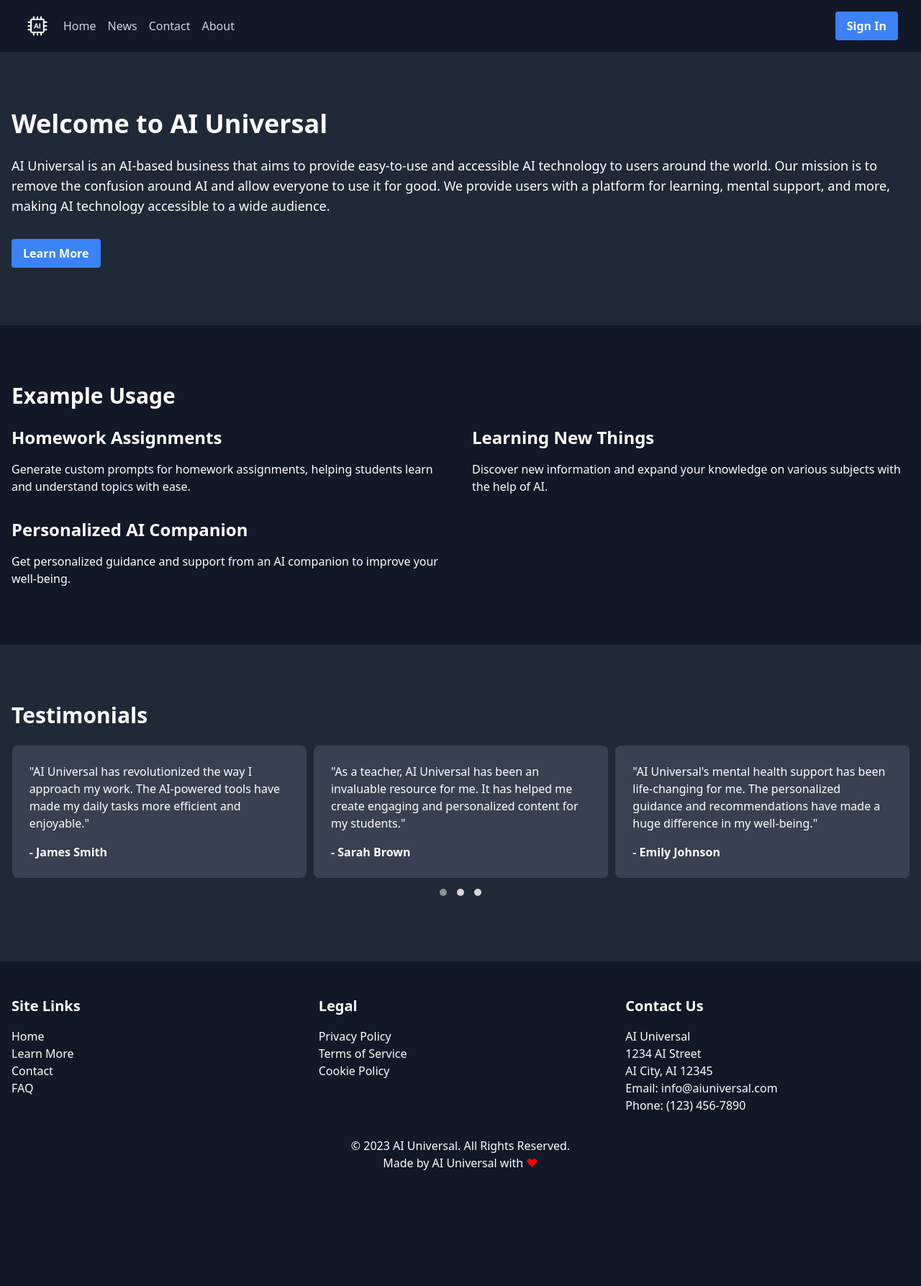
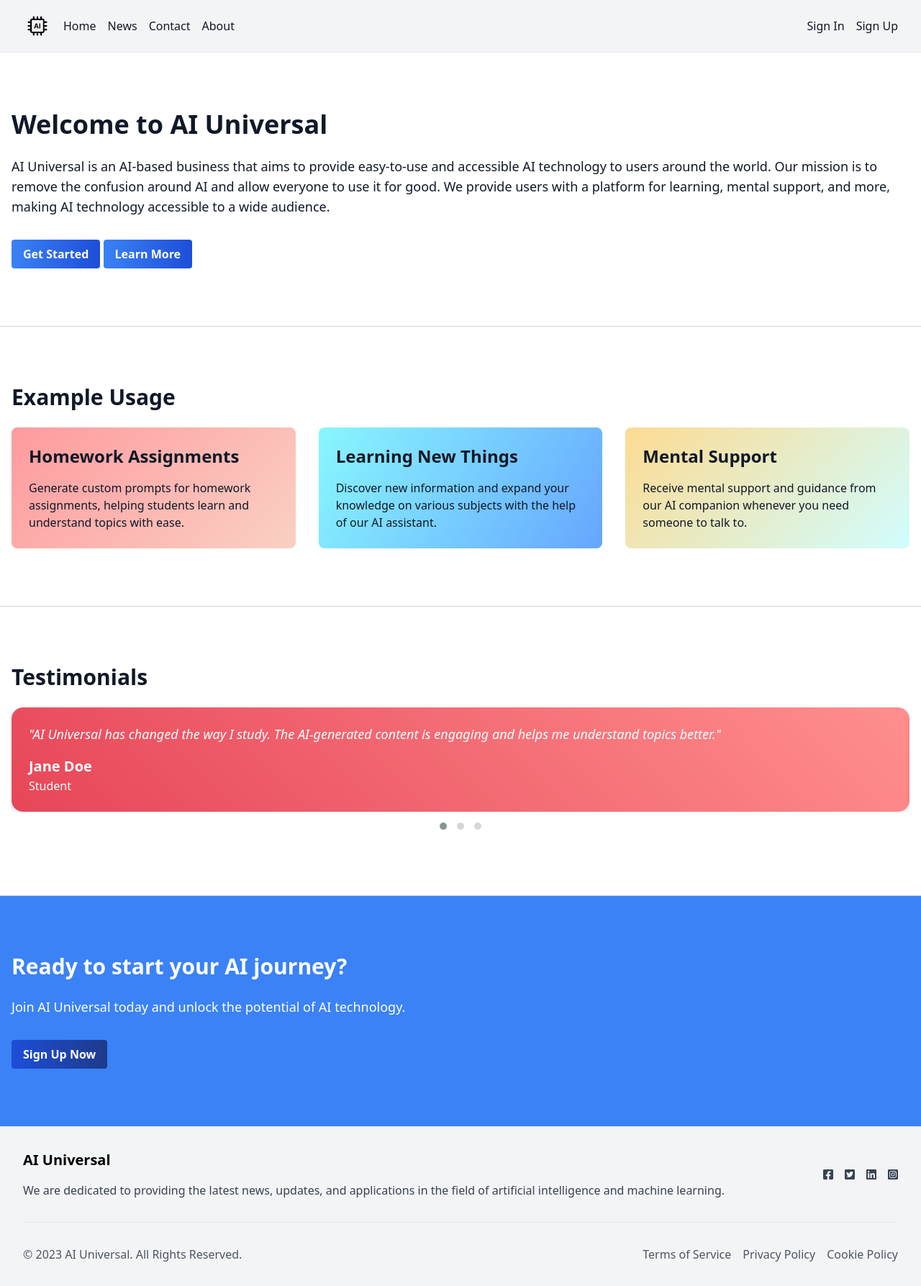
Before and after one commit to AI-Universal-Group/AI-Universal-Website, a Flask app: page / in a window 1280 px wide. Shown: the whole page at 72% size. Before the commit the page ends 1626 px from the top, so only its background shows below. Run offline with Flask 3, Linux system fonts and the light colour scheme; some libraries are stand-ins or nearby versions.

Commit message:
Complete site redesign

```diff
--- a/static/css/base.css
+++ b/static/css/base.css
@@ -1,9 +1,38 @@
+html,
+body {
+    height: 100%;
+}
+
+body {
+    display: flex;
+    flex-direction: column;
+}
+
+main {
+    flex: 1;
+}
+
+footer {
+    flex-shrink: 0;
+}
+
+
+/* Styles for back-to-top button, which is initially hidden */
+
 #backToTopBtn {
+
+    /* Hides the button */
     display: none;
+
+    /* Positioning */
     position: fixed;
     bottom: 20px;
     right: 20px;
+
+    /* Layering */
     z-index: 100;
+
+    /* Styling */
     border: none;
     outline: none;
     background-color: #007BFF;
@@ -14,8 +43,14 @@
     font-size: 18px;
     opacity: 0.7;
     transition: opacity 0.3s;
+
 }
 
+/* Style changes when the user hovers over the button */
+
 #backToTopBtn:hover {
+
+    /* Makes the button more visible */
     opacity: 1;
+
 }
--- a/static/css/home.css
+++ b/static/css/home.css
@@ -3,15 +3,49 @@
     max-width: 1280px;
 }
 
-.example-usage,
-.testimonial {
-    opacity: 0;
-    transform: translateY(50px);
-    transition: all 0.5s ease-in-out;
+/* Gradients for example usage boxes */
+.example-usage:nth-child(1) {
+    background: linear-gradient(135deg, #ff9a9e 0%, #fad0c4 99%, #fad0c4 100%);
 }
 
-.example-usage.visible,
-.testimonial.visible {
-    opacity: 1;
-    transform: translateY(0);
+.example-usage:nth-child(2) {
+    background: linear-gradient(120deg, #89f7fe 0%, #66a6ff 100%);
 }
+
+.example-usage:nth-child(3) {
+    background: linear-gradient(135deg, #fddb92 0%, #d1fdff 100%);
+}
+
+.testimonial-item {
+    padding: 1.5rem;
+    border-radius: 1rem;
+    box-shadow: 0 4px 6px rgba(0, 0, 0, 0.1);
+    color: white;
+}
+
+.testimonial-text {
+    font-size: 1.125rem;
+    font-style: italic;
+    margin-bottom: 1rem;
+}
+
+.testimonial-name {
+    font-size: 1.25rem;
+    font-weight: bold;
+}
+
+.testimonial-position {
+    font-size: 1rem;
+}
+
+.gradient-1 {
+    background-image: linear-gradient(45deg, #E74658, #FF8F8F);
+}
+
+.gradient-2 {
+    background-image: linear-gradient(45deg, #5CC6B6, #A5D6CC);
+}
+
+.gradient-3 {
+    background-image: linear-gradient(45deg, #82A8D1, #E2E2E2);
+}
--- a/static/js/base.js
+++ b/static/js/base.js
@@ -1,3 +1,4 @@
+$(function () {
     // Define $buoop using object shorthand notation
     const $buoop = {
         required: { e: -3, f: -3, o: -3, s: -1, c: -3 },
@@ -7,28 +8,24 @@ const $buoop = {
     };
 
     // Use jQuery to load BrowserUpdate script and attach it to the body
-$(function () {
-    $('body').append('<script src="//browser-update.org/update.min.js"></script>');
-});
+    $('body').append('<script defer src="//browser-update.org/update.min.js"></script>');
 
     // Use jQuery to update all elements with class "current-year" with the current year
-$(function () {
     const currentYear = new Date().getFullYear();
     $('.current-year').text(currentYear);
-});
 
     // Use jQuery to toggle the display of the back to top button based on scroll position
-$(function () {
+    const $backToTopBtn = $('#backToTopBtn');
     $(window).scroll(function () {
         if ($(this).scrollTop() > 20) {
-            $('#backToTopBtn').fadeIn();
+            $backToTopBtn.fadeIn();
         } else {
-            $('#backToTopBtn').fadeOut();
+            $backToTopBtn.fadeOut();
         }
     });
 
     // Use jQuery to animate scrolling to the top on click of the back to top button
-    $('#backToTopBtn').click(function () {
+    $backToTopBtn.click(function () {
         $('body,html').animate({
             scrollTop: 0
         }, 600);
--- a/static/js/home.js
+++ b/static/js/home.js
@@ -1,45 +1,6 @@
-// Scroll animation for homepage
-$(document).ready(function () {
-    const elementsToAnimate = $('.example-usage, .testimonial');
-
-    function checkVisibility() {
-        const windowHeight = $(window).height();
-        const windowTop = $(window).scrollTop();
-        const windowBottom = windowTop + windowHeight;
-
-        elementsToAnimate.each(function () {
-            const element = $(this);
-
-            // Skip the element if it has already been animated
-            if (element.hasClass('animated')) {
-                return;
-            }
-
-            const elementHeight = element.outerHeight();
-            const elementTop = element.offset().top;
-            const elementBottom = elementTop + elementHeight;
-
-            if (elementBottom >= windowTop && elementTop <= windowBottom) {
-                element.addClass('visible animated');
-            }
-        });
-    }
-
-    checkVisibility();
-
-    // Debounce the scroll event to improve performance
-    let debounceTimer;
-    $(window).on('scroll', function () {
-        clearTimeout(debounceTimer);
-        debounceTimer = setTimeout(checkVisibility, 10);
-    });
-});
-
-// Initialize the testimonials carousel
-$(document).ready(function () {
+$(document).ready(() => {
     $('.owl-carousel').owlCarousel({
-        items: 3,
-        margin: 10,
+        items: 1,
         loop: true,
         autoplay: true,
         autoplayTimeout: 5000,
@@ -48,5 +9,11 @@ $(document).ready(function () {
         dots: true,
         animateOut: 'fadeOut',
         smartSpeed: 450
-    })
+    });
+
+    AOS.init();
+
+    window.addEventListener('resize', function () {
+        AOS.refresh();
+    });
 });
--- a/static/js/learn_more.js
+++ b/static/js/learn_more.js
@@ -1,3 +1,9 @@
 $(document).ready(() => {
+    /* Initialize AOS */
     AOS.init();
+
+    /* Refresh AOS on window resize */
+    window.addEventListener('resize', function () {
+        AOS.refresh();
+    });
 });
--- a/templates/base.html
+++ b/templates/base.html
@@ -16,6 +16,8 @@
     <!-- End Google Tag Manager -->
     <meta charset="UTF-8" />
     <title>{% block title %}{% endblock %} - AI Universal</title>
+    <link rel="preconnect" href="https://fonts.gstatic.com">
+    <link href="https://fonts.googleapis.com/css2?family=Inter:wght@400;600;700&display=swap" rel="stylesheet">
     <link rel="stylesheet" href="https://unpkg.com/tailwindcss@^1.0/dist/tailwind.min.css" />
     <link rel="stylesheet" href="https://cdnjs.cloudflare.com/ajax/libs/font-awesome/6.4.0/css/all.min.css"
         integrity="sha512-iecdLmaskl7CVkqkXNQ/ZH/XLlvWZOJyj7Yy7tcenmpD1ypASozpmT/E0iPtmFIB46ZmdtAc9eNBvH0H/ZpiBw=="
@@ -24,97 +26,84 @@
     {% block head %}{% endblock %}
 </head>
 
-<body class="bg-gray-800">
+<body class="bg-white font-inter">
     <!-- Google Tag Manager (noscript) -->
     <noscript><iframe src="https://www.googletagmanager.com/ns.html?id=GTM-MW6SP46" height="0" width="0"
             style="display:none;visibility:hidden"></iframe></noscript>
     <!-- End Google Tag Manager (noscript) -->
     <!-- Navigation Bar-->
-    <nav class="flex justify-between items-center py-4 px-8 bg-gray-900 text-gray-300">
+    <nav class="flex justify-between items-center py-4 px-8 bg-gray-100 text-gray-900 border-b border-gray-200">
         <div class="flex items-center">
             <a href="/">
                 <img src="{{ url_for('static', filename='images/nav_logo.png') }}" alt="Logo" class="h-10 mr-4" />
             </a>
-            <ul class="flex">
-                <li class="mr-4"><a href="#" class="hover:text-white">Home</a></li>
-                <li class="mr-4"><a href="#" class="hover:text-white">News</a></li>
-                <li class="mr-4"><a href="#" class="hover:text-white">Contact</a></li>
-                <li class="mr-4"><a href="#" class="hover:text-white">About</a></li>
+        </div>
+        <div class="flex-auto">
+            <ul class="flex mx-auto">
+                <li class="mr-4"><a href="#" class="hover:text-blue-600">Home</a></li>
+                <li class="mr-4"><a href="#" class="hover:text-blue-600">News</a></li>
+                <li class="mr-4"><a href="#" class="hover:text-blue-600">Contact</a></li>
+                <li class="mr-4"><a href="#" class="hover:text-blue-600">About</a></li>
             </ul>
         </div>
         <div class="flex items-center">
-            {% if user == None %}
-            <!-- Sign-in button when user is not logged in -->
-            <button
-                class="bg-blue-500 hover:bg-blue-700 text-white font-bold py-2 px-4 rounded focus:outline-none focus:shadow-outline"
-                id="signinButton" onclick="location.href='/login'">Sign In</button>
-            {% else %}
-            <!-- User account data when user is logged in -->
-            <div class="p-2 text-center md:text-left text-sm font-semibold border rounded-lg mr-3 w-full md:w-auto">69
-                Credits</div>
-            <button
-                class="px-4 py-2 font-semibold text-white bg-blue-500 rounded-lg focus:outline-none focus:shadow-outline hover:bg-blue-700"
-                onclick="location.href='#'">Account</button>
-            {% endif %}
+            <a href="#" class="text-gray-900 hover:text-blue-600 mr-4">Sign In</a>
+            <a href="#" class="text-gray-900 hover:text-blue-600">Sign Up</a>
         </div>
     </nav>
+    <!-- End Navigation Bar -->
 
-    {% block body %}{% endblock %}
+    <!-- Main Content -->
+    <main>
+        {% block body %}{% endblock %}
+    </main>
+    <!-- End Main Content -->
 
-    <footer class="bg-gray-900 text-white py-12">
-        <div class="container mx-auto px-4">
-            <div class="grid grid-cols-1 md:grid-cols-3 gap-8">
-                <!-- Site links -->
+    <!-- Footer -->
+    <footer class="bg-gray-100 border-t border-gray-200">
+        <div class="container mx-auto py-8 px-8">
+            <div class="flex justify-between items-center">
                 <div>
-                    <h3 class="text-xl font-bold mb-4">Site Links</h3>
-                    <ul>
-                        <li><a href="/">Home</a></li>
-                        <li><a href="/learn-more">Learn More</a></li>
-                        <li><a href="/contact">Contact</a></li>
-                        <li><a href="/faq">FAQ</a></li>
-                    </ul>
+                    <h3 class="text-xl font-semibold mb-4">AI Universal</h3>
+                    <p class="text-gray-700">We are dedicated to providing the latest news, updates, and applications in
+                        the field of artificial intelligence and machine learning.</p>
                 </div>
-                <!-- Legal links -->
-                <div>
-                    <h3 class="text-xl font-bold mb-4">Legal</h3>
-                    <ul>
-                        <li><a href="/policy/privacy">Privacy Policy</a></li>
-                        <li><a href="/policy/terms_of_service">Terms of Service</a></li>
-                        <li><a href="/policy/cookies">Cookie Policy</a></li>
-                    </ul>
-                </div>
-                <!-- Contact information -->
-                <div>
-                    <h3 class="text-xl font-bold mb-4">Contact Us</h3>
-                    <p>
-                        AI Universal<br>
-                        1234 AI Street<br>
-                        AI City, AI 12345
-                    </p>
-                    <p>Email: info@aiuniversal.com</p>
-                    <p>Phone: (123) 456-7890</p>
+                <div class="flex">
+                    <a href="#" class="mr-4 text-gray-700 hover:text-blue-600"><i
+                            class="fab fa-facebook-square"></i></a>
+                    <a href="#" class="mr-4 text-gray-700 hover:text-blue-600"><i class="fab fa-twitter-square"></i></a>
+                    <a href="#" class="mr-4 text-gray-700 hover:text-blue-600"><i class="fab fa-linkedin"></i></a>
+                    <a href="#" class="text-gray-700 hover:text-blue-600"><i class="fab fa-instagram-square"></i></a>
                 </div>
             </div>
-            <!-- Copyright and Made by AI Universal -->
-            <div class="text-center mt-8">
-                <p>&copy; <span class="current-year"></span> AI Universal. All Rights Reserved.</p>
-                <p>Made by AI Universal with <span style="color: red;">♥</span></p>
+            <hr class="my-8">
+            <div class="flex justify-between items-center">
+                <p class="text-gray-600">&copy; <span class="current-year"></span> AI Universal. All Rights Reserved.
+                </p>
+                <ul class="flex">
+                    <li class="mr-4"><a href="/policy/terms_of_service" class="text-gray-600 hover:text-blue-600">Terms
+                            of Service</a></li>
+                    <li class="mr-4"><a href="/policy/privacy" class="text-gray-600 hover:text-blue-600">Privacy
+                            Policy</a></li>
+                    <li><a href="/policy/cookies" class="text-gray-600 hover:text-blue-600">Cookie
+                            Policy</a></li>
+                </ul>
             </div>
         </div>
     </footer>
+    <!-- End Footer -->
 
     <!-- Back to top button -->
     <button id="backToTopBtn"
         class="hidden fixed bottom-8 right-8 w-12 h-12 rounded-full bg-blue-500 text-white focus:outline-none focus:shadow-outline hover:bg-blue-700 flex justify-center items-center">
         <i class="fas fa-chevron-up text-white"></i>
     </button>
-
 </body>
-<script src="https://cdnjs.cloudflare.com/ajax/libs/socket.io/4.6.1/socket.io.js"
-    integrity="sha512-xbQU0+iHqhVt7VIXi6vBJKPh3IQBF5B84sSHdjKiSccyX/1ZI7Vnkt2/8y8uruj63/DVmCxfUNohPNruthTEQA=="
-    crossorigin="anonymous" referrerpolicy="no-referrer"></script>
 <script src="https://cdnjs.cloudflare.com/ajax/libs/jquery/3.6.4/jquery.min.js"
     integrity="sha512-pumBsjNRGGqkPzKHndZMaAG+bir374sORyzM3uulLV14lN5LyykqNk8eEeUlUkB3U0M4FApyaHraT65ihJhDpQ=="
+    crossorigin="anonymous" referrerpolicy="no-referrer"></script>
+<script src="https://cdnjs.cloudflare.com/ajax/libs/smoothscroll/1.4.10/SmoothScroll.min.js"
+    integrity="sha512-HaoDYc3PGduguBWOSToNc0AWGHBi2Y432Ssp3wNIdlOzrunCtB2qq6FrhtPbo+PlbvRbyi86dr5VQx61eg/daQ=="
     crossorigin="anonymous" referrerpolicy="no-referrer"></script>
 <script src="{{ url_for('static', filename='js/base.js') }}"></script>
 {% block js %}{% endblock %}
--- a/templates/pages/home.html
+++ b/templates/pages/home.html
@@ -7,6 +7,9 @@
 <link rel="stylesheet" href="https://cdnjs.cloudflare.com/ajax/libs/OwlCarousel2/2.3.4/assets/owl.carousel.min.css" />
 <link rel="stylesheet"
     href="https://cdnjs.cloudflare.com/ajax/libs/OwlCarousel2/2.3.4/assets/owl.theme.default.min.css" />
+<link rel="stylesheet" href="https://cdnjs.cloudflare.com/ajax/libs/aos/2.3.4/aos.css"
+    integrity="sha512-1cK78a1o+ht2JcaW6g8OXYwqpev9+6GqOkz9xmBN9iUUhIndKtxwILGWYOSibOKjLsEdjyjZvYDq/cZwNeak0w=="
+    crossorigin="anonymous" referrerpolicy="no-referrer" />
 <link rel="stylesheet" href="{{ url_for('static', filename='css/home.css') }}" />
 {% endblock %}
 
@@ -17,7 +20,7 @@
     crossorigin="anonymous" referrerpolicy="no-referrer"></script>
 
 <!-- Introduction -->
-<section class="bg-gray-800 text-white py-20">
+<section class="bg-white text-gray-900 py-20 border-b border-gray-300">
     <div class="container mx-auto px-4">
         <h1 class="text-4xl font-bold mb-6">Welcome to AI Universal</h1>
         <p class="text-lg mb-8">AI Universal is an AI-based business that aims to provide easy-to-use and accessible AI
@@ -25,92 +28,86 @@
             use it for good. We provide users with a platform for learning, mental support, and more, making AI
             technology accessible to a wide audience.</p>
         <button
-            class="bg-blue-500 hover:bg-blue-700 text-white font-bold py-2 px-4 rounded focus:outline-none focus:shadow-outline"
+            class="bg-gradient-to-r from-blue-500 to-blue-700 text-white font-bold py-2 px-4 rounded focus:outline-none focus:shadow-outline"
+            onclick="location.href='/onboarding'">Get Started</button>
+        <button
+            class="bg-gradient-to-r from-blue-500 to-blue-700 text-white font-bold py-2 px-4 rounded focus:outline-none focus:shadow-outline"
             onclick="location.href='/learn-more'">Learn More</button>
 
     </div>
 </section>
+
 <!-- Example Usage -->
-<section class="bg-gray-900 text-white py-20">
+<section class="bg-white text-gray-900 py-20 border-b border-gray-300">
     <div class="container mx-auto px-4">
         <h2 class="text-3xl font-bold mb-6">Example Usage</h2>
-        <div class="grid grid-cols-1 md:grid-cols-2 gap-8">
+        <div class="grid grid-cols-1 md:grid-cols-3 gap-8">
             <!-- Example 1 -->
-            <div class="example-usage">
+            <div class="example-usage bg-gray-100 p-6 rounded-lg" data-aos="fade-up" data-aos-duration="1000"
+                data-aos-once="true">
                 <h3 class="text-2xl font-bold mb-4">Homework Assignments</h3>
                 <p>Generate custom prompts for homework assignments, helping students learn and understand topics with
                     ease.</p>
             </div>
             <!-- Example 2 -->
-            <div class="example-usage">
+            <div class="example-usage bg-gray-100 p-6 rounded-lg" data-aos="fade-up" data-aos-duration="1000"
+                data-aos-once="true">
                 <h3 class="text-2xl font-bold mb-4">Learning New Things</h3>
-                <p>Discover new information and expand your knowledge on various subjects with the help of AI.</p>
+                <p>Discover new information and expand your knowledge on various subjects with the help of our AI
+                    assistant.</p>
             </div>
             <!-- Example 3 -->
-            <div class="example-usage">
-                <h3 class="text-2xl font-bold mb-4">Personalized AI Companion</h3>
-                <p>Get personalized guidance and support from an AI companion to improve your well-being.</p>
+            <div class="example-usage bg-gray-100 p-6 rounded-lg" data-aos="fade-up" data-aos-duration="1000"
+                data-aos-once="true">
+                <h3 class="text-2xl font-bold mb-4">Mental Support</h3>
+                <p>Receive mental support and guidance from our AI companion whenever you need someone to talk to.</p>
             </div>
         </div>
     </div>
 </section>
 
 <!-- Testimonials -->
-<section class="bg-gray-800 text-white py-20">
+<section class="bg-white text-gray-900 py-20 border-b border-gray-300">
     <div class="container mx-auto px-4">
         <h2 class="text-3xl font-bold mb-6">Testimonials</h2>
         <div class="owl-carousel owl-theme">
-            <div class="testimonial p-6 bg-gray-700 rounded-lg">
-                <p class="mb-4">"AI Universal has revolutionized the way I approach my work. The AI-powered tools have
-                    made my daily tasks more efficient and enjoyable."</p>
-                <p class="font-bold">- James Smith</p>
+            <div class="testimonial-item gradient-1">
+                <p class="testimonial-text">"AI Universal has changed the way I study. The AI-generated content is
+                    engaging and helps me understand topics better."</p>
+                <h4 class="testimonial-name">Jane Doe</h4>
+                <p class="testimonial-position">Student</p>
             </div>
-            <div class="testimonial p-6 bg-gray-700 rounded-lg">
-                <p class="mb-4">"As a teacher, AI Universal has been an invaluable resource for me. It has helped me
-                    create engaging and personalized content for my students."</p>
-                <p class="font-bold">- Sarah Brown</p>
+            <div class="testimonial-item gradient-2">
+                <p class="testimonial-text">"The mental support AI has been incredibly helpful in times of need. It's
+                    amazing to have a non-judgmental conversation partner."</p>
+                <h4 class="testimonial-name">John Smith</h4>
+                <p class="testimonial-position">Freelancer</p>
             </div>
-            <div class="testimonial p-6 bg-gray-700 rounded-lg">
-                <p class="mb-4">"AI Universal's mental health support has been life-changing for me. The personalized
-                    guidance and recommendations have made a huge difference in my well-being."</p>
-                <p class="font-bold">- Emily Johnson</p>
-            </div>
-            <div class="testimonial p-6 bg-gray-700 rounded-lg">
-                <p class="mb-4">"As a small business owner, AI Universal's tools have helped me streamline my operations
-                    and make data-driven decisions."</p>
-                <p class="font-bold">- Michael Lee</p>
-            </div>
-            <div class="testimonial p-6 bg-gray-700 rounded-lg">
-                <p class="mb-4">"AI Universal has made learning new subjects so much easier. The AI-powered tools and
-                    recommendations have helped me stay engaged and motivated."</p>
-                <p class="font-bold">- Karen Martinez</p>
-            </div>
-            <div class="testimonial p-6 bg-gray-700 rounded-lg">
-                <p class="mb-4">"The user-friendly interface and easy-to-understand AI technology have made AI Universal
-                    a go-to platform for all my AI needs."</p>
-                <p class="font-bold">- David Clark</p>
-            </div>
-            <div class="testimonial p-6 bg-gray-700 rounded-lg">
-                <p class="mb-4">"AI Universal has helped me immensely in my creative writing endeavors. The AI-generated
-                    prompts and suggestions have sparked new ideas and improved my writing."</p>
-                <p class="font-bold">- Jessica Anderson</p>
-            </div>
-            <div class="testimonial p-6 bg-gray-700 rounded-lg">
-                <p class="mb-4">"With AI Universal, I've been able to enhance my understanding of complex topics and
-                    stay ahead in my field."</p>
-                <p class="font-bold">- Thomas Wilson</p>
-            </div>
-            <div class="testimonial p-6 bg-gray-700 rounded-lg">
-                <p class="mb-4">"AI Universal's commitment to democratizing AI technology has truly made a difference in
-                    how I approach learning and problem-solving."</p>
-                <p class="font-bold">- Susan White</p>
+            <div class="testimonial-item gradient-3">
+                <p class="testimonial-text">"I have been using AI Universal to learn new skills and it has been an
+                    amazing experience. The AI system is intuitive and easy to use."</p>
+                <h4 class="testimonial-name">Emma Brown</h4>
+                <p class="testimonial-position">Entrepreneur</p>
             </div>
         </div>
     </div>
 </section>
 
+<!-- Call to Action -->
+<section class="bg-blue-500 text-white py-20">
+    <div class="container mx-auto px-4">
+        <h2 class="text-3xl font-bold mb-6">Ready to start your AI journey?</h2>
+        <p class="text-lg mb-8">Join AI Universal today and unlock the potential of AI technology.</p>
+        <button
+            class="bg-gradient-to-r from-blue-700 to-blue-900 text-white font-bold py-2 px-4 rounded focus:outline-none focus:shadow-outline"
+            onclick="location.href='/signup'">Sign Up Now</button>
+    </div>
+</section>
 {% endblock %}
 
 {% block js %}
+<script src="https://cdnjs.cloudflare.com/ajax/libs/aos/2.3.4/aos.js"
+    integrity="sha512-A7AYk1fGKX6S2SsHywmPkrnzTZHrgiVT7GcQkLGDe2ev0aWb8zejytzS8wjo7PGEXKqJOrjQ4oORtnimIRZBtw=="
+    crossorigin="anonymous" referrerpolicy="no-referrer"></script>
 <script src="{{ url_for('static', filename='js/home.js') }}"></script>
 {% endblock %}
```
Also changed, not shown: static/css/learn_more.css (+30 -0 lines), static/css/onboarding.css (+17 -0 lines), static/js/login.js (+37 -53 lines), templates/pages/learn_more.html (+34 -15 lines), templates/pages/onboarding.html (+9 -3 lines), static/images/nav_logo.png. Lines whose indentation alone changed are shown as unchanged.
